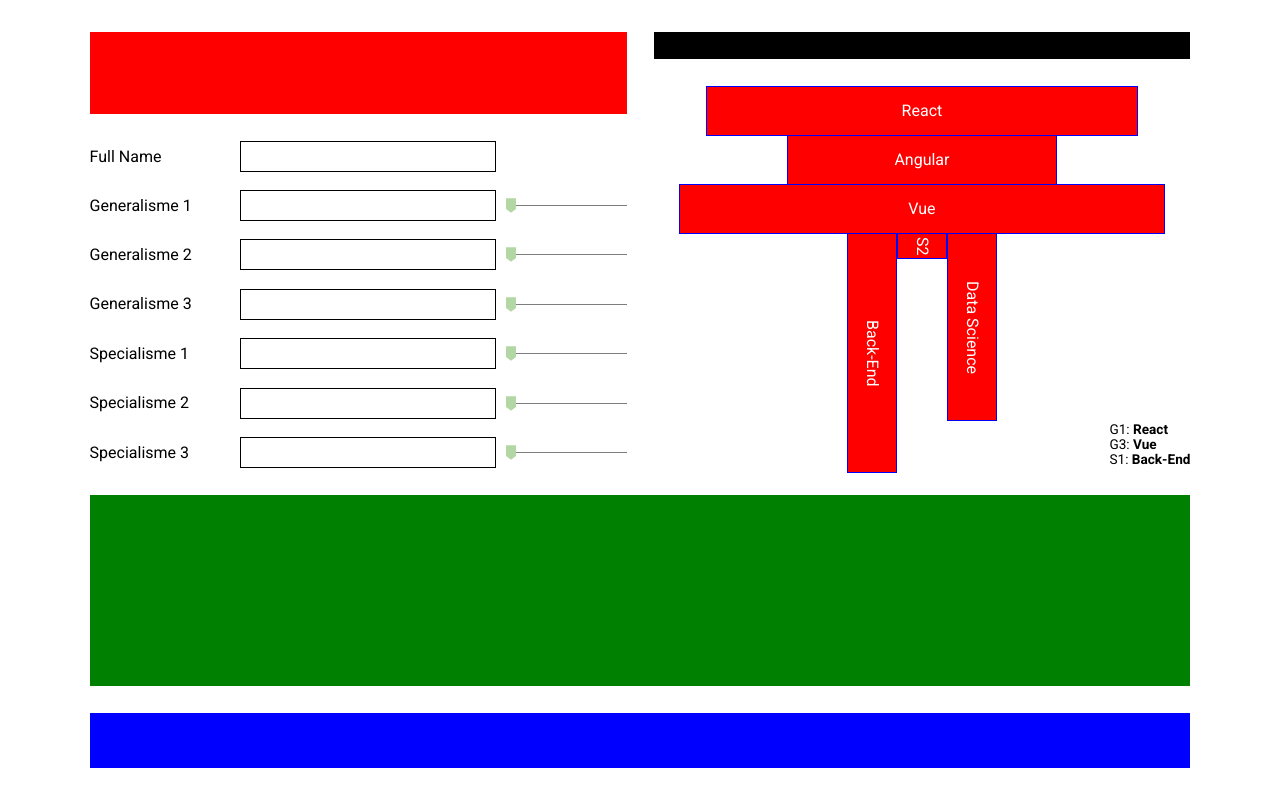
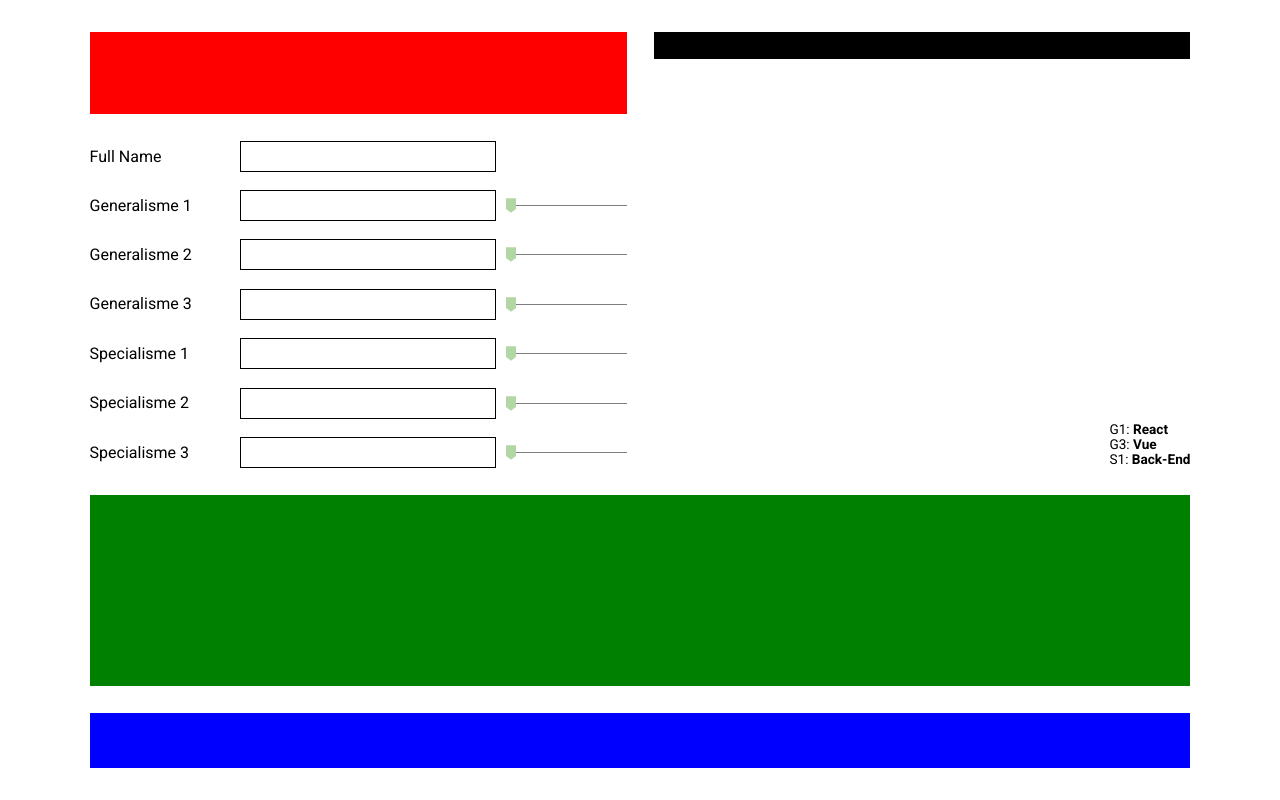
Before and after one commit to Euricom/t-profile-gen-v2, a React (Vite) app: page / in a window 1280 px wide. Built offline with nearby package versions, Linux system fonts and the light colour scheme.

Commit message:
wip: add context to tprofile component

```diff
--- a/src/components/Layout/index.tsx
+++ b/src/components/Layout/index.tsx
@@ -1,7 +1,6 @@
 /* eslint-disable arrow-body-style */
 import * as React from 'react';
 import styled from 'styled-components';
-import SkillProvider from '../../contexts/skills';
 
 const Grid = styled.div`
   display: grid;
@@ -66,9 +65,7 @@
   return (
     <Grid>
       <Header>{header}</Header>
-      <SkillProvider>
-        <Skills>{skills}</Skills>
-      </SkillProvider>
+      <Skills>{skills}</Skills>
       <Preview>{preview}</Preview>
       <Config>{config}</Config>
       {cookies && <Cookies>{cookies}</Cookies>}
--- a/src/components/TProfile/TProfile.tsx
+++ b/src/components/TProfile/TProfile.tsx
@@ -2,79 +2,67 @@
 import * as S from './styles';
 import TProfileItem from './TProfileItem/TProfileItem';
 import Legend from './Legend/Legend';
+import { SkillContext } from '../../contexts/skills';
 
 const BG_COLOR_PLACEHOLDER = 'red';
 const BORDER_COLOR_PLACEHOLDER = 'blue';
 
-const TProfile = (): JSX.Element => (
+const TProfile = (): JSX.Element => {
+  const { skillSets } = React.useContext(SkillContext);
+
+  const skillSetItems = Object.entries(skillSets).map((skillSetItem) => {
+    const [abbr, { proficiency, skill }] = skillSetItem;
+
+    return {
+      abbr,
+      proficiency,
+      skill,
+    };
+  });
+
+  return (
     <S.TProfileWrapper>
       <Legend />
       <S.GeneralisationWrapper>
+        {skillSetItems.map((skillSetItem) => {
+          if (skillSetItem.skill && skillSetItem.abbr.includes('gen')) {
+            return (
               <TProfileItem
                 border
                 bgColor={BG_COLOR_PLACEHOLDER}
                 borderColor={BORDER_COLOR_PLACEHOLDER}
-        scale={80}
-        legend="G1"
+                scale={skillSetItem.proficiency}
+                legend={skillSetItem.abbr.toUpperCase()}
                 type="generalisme"
               >
-        React
+                {skillSetItem.skill}
               </TProfileItem>
+            );
+          }
+          return null;
+        })}
+      </S.GeneralisationWrapper>
+      <S.SpecialisationWrapper>
+        {skillSetItems.map((skillSetItem) => {
+          if (skillSetItem.skill && skillSetItem.abbr.includes('spec')) {
+            return (
               <TProfileItem
                 border
                 bgColor={BG_COLOR_PLACEHOLDER}
                 borderColor={BORDER_COLOR_PLACEHOLDER}
-        scale={50}
-        legend="G2"
-        type="generalisme"
-      >
-        Angular
-      </TProfileItem>
-      <TProfileItem
-        border
-        bgColor={BG_COLOR_PLACEHOLDER}
-        borderColor={BORDER_COLOR_PLACEHOLDER}
-        scale={90}
-        legend="G3"
-        type="generalisme"
-      >
-        Vue
-      </TProfileItem>
-    </S.GeneralisationWrapper>
-
-    <S.SpecialisationWrapper>
-      <TProfileItem
-        border
-        bgColor={BG_COLOR_PLACEHOLDER}
-        borderColor={BORDER_COLOR_PLACEHOLDER}
-        scale={100}
-        legend="S1"
+                scale={skillSetItem.proficiency}
+                legend={skillSetItem.abbr.toUpperCase()}
                 type="specialisme"
               >
-        Back-End
+                {skillSetItem.skill}
               </TProfileItem>
-      <TProfileItem
-        border
-        bgColor={BG_COLOR_PLACEHOLDER}
-        borderColor={BORDER_COLOR_PLACEHOLDER}
-        scale={10}
-        legend="S2"
-        type="specialisme"
-      >
-        Devops
-      </TProfileItem>
-      <TProfileItem
-        border
-        bgColor={BG_COLOR_PLACEHOLDER}
-        borderColor={BORDER_COLOR_PLACEHOLDER}
-        scale={78}
-        legend="S3"
-        type="specialisme"
-      >
-        Data Science
-      </TProfileItem>
+            );
+          }
+          return null;
+        })}
       </S.SpecialisationWrapper>
     </S.TProfileWrapper>
   );
+};
 
 export default TProfile;
```
Lines whose indentation alone changed are shown as unchanged.
